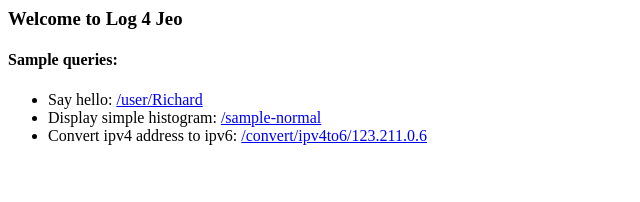
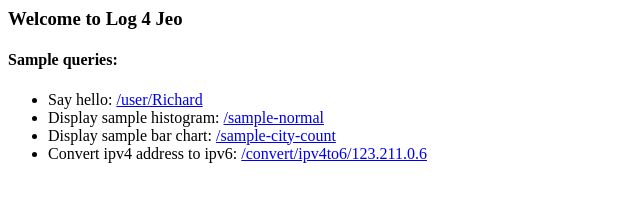
Before and after one commit to W12-Clojure-Group/Log4Jeo, a plain HTML site: page view/index.html in a window 1280 px wide. Shown: the whole page, without its empty margins (0-640 px from the left). Drawn offline with Linux system fonts and the light colour scheme.

Commit message:
lyner: Adding a bar chart view

```diff
--- a/view/index.html
+++ b/view/index.html
@@ -7,7 +7,8 @@
 <h4>Sample queries:</h4>
 <ul>
     <li>Say hello: <a href="/user/Richard">/user/Richard</a></li>
-    <li>Display simple histogram: <a href="/sample-normal">/sample-normal</a></li>
+    <li>Display sample histogram: <a href="/sample-normal">/sample-normal</a></li>
+    <li>Display sample bar chart: <a href="/sample-city-count">/sample-city-count</a></li>
     <li>Convert ipv4 address to ipv6: <a href="/convert/ipv4to6/123.211.0.6">/convert/ipv4to6/123.211.0.6</a></li>
 </ul>
 </body>
```
Also changed, not shown: 2 other files.
